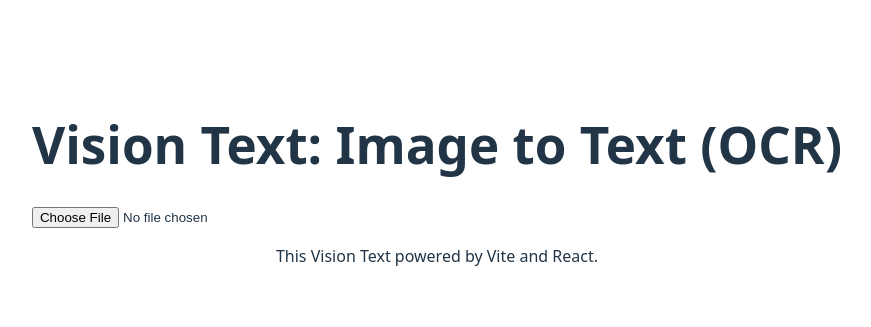
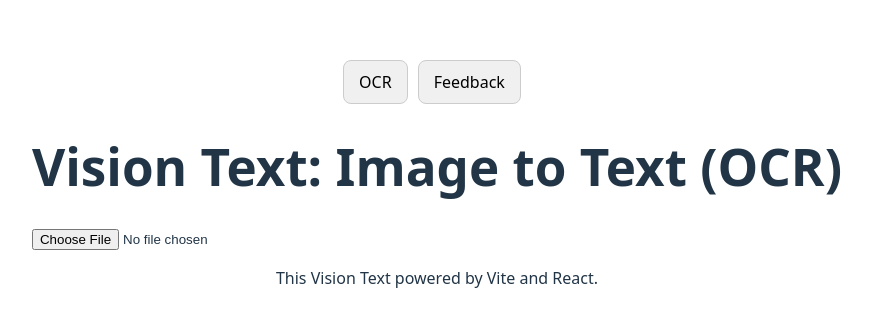
Before and after one commit to hartake/vision-text-ocr-ui, a React (Vite) app in the folder vision-text-ui/: page / in a window 1280 px wide. Shown: the part 217-544 px from the top of the page, without its empty margins (203-1074 px from the left). Built offline with nearby package versions, Linux system fonts and the light colour scheme.

Commit message:
restored feedback SPA

```diff
--- a/vision-text-ui/src/App.css
+++ b/vision-text-ui/src/App.css
@@ -1,3 +1,19 @@
+.navbar {
+  margin-bottom: 20px;
+}
+
+.navbar button {
+  margin-right: 10px;
+  padding: 10px 15px;
+  cursor: pointer;
+  border: 1px solid #ccc;
+  background-color: #f0f0f0;
+}
+
+.navbar button:hover {
+  background-color: #e0e0e0;
+}
+
 #root {
   max-width: 1280px;
   margin: 0 auto;
--- a/vision-text-ui/src/App.jsx
+++ b/vision-text-ui/src/App.jsx
@@ -1,6 +1,7 @@
 import { useState } from 'react';
 import './App.css';
 import ImageUploadForm from './ImageUploadForm.jsx';
+import FeedbackForm from './FeedbackForm.jsx';
 
 // Simple component to display the OCR result
 const OcrResult = ({ text }) => {
@@ -17,14 +18,25 @@ const OcrResult = ({ text }) => {
 
 function App() {
   const [ocrResult, setOcrResult] = useState('');
+  const [view, setView] = useState('ocr'); // 'ocr' or 'feedback'
 
   return (
     <>
+      <nav className="navbar">
+        <button onClick={() => setView('ocr')}>OCR</button>
+        <button onClick={() => setView('feedback')}>Feedback</button>
+      </nav>
+
       <h1>Vision Text: Image to Text (OCR)</h1>
 
-      <ImageUploadForm setOcrResult={setOcrResult} />
-
-      <OcrResult text={ocrResult} />
+      {view === 'ocr' ? (
+        <>
+          <ImageUploadForm setOcrResult={setOcrResult} />
+          <OcrResult text={ocrResult} />
+        </>
+      ) : (
+        <FeedbackForm />
+      )}
 
       <p className="read-the-docs">This Vision Text powered by Vite and React.</p>
     </>
--- /dev/null
+++ b/vision-text-ui/src/FeedbackForm.jsx
@@ -0,0 +1,56 @@
+import { useState } from 'react';
+
+const FeedbackForm = () => {
+  const [feedback, setFeedback] = useState('');
+  const [message, setMessage] = useState('');
+
+  const handleSubmit = async (e) => {
+    e.preventDefault();
+    if (!feedback.trim()) {
+      setMessage('Feedback cannot be empty.');
+      return;
+    }
+
+    try {
+      const response = await fetch('/api/v1/feedback', {
+        method: 'POST',
+        headers: {
+          'Content-Type': 'application/json',
+        },
+        body: JSON.stringify({ feedback }),
+      });
+
+      if (response.ok) {
+        setMessage('Feedback submitted successfully!');
+        setFeedback('');
+      } else {
+        const errorData = await response.json();
+        setMessage(`Error: ${errorData.message || 'Something went wrong.'}`);
+      }
+    } catch (error) {
+      setMessage(`Error: ${error.message}`);
+    }
+  };
+
+  return (
+    <div className="feedback-form">
+      <h2>Feedback</h2>
+      <p>We would love to hear your feedback!</p>
+      <form onSubmit={handleSubmit}>
+        <textarea
+          value={feedback}
+          onChange={(e) => setFeedback(e.target.value)}
+          placeholder="Enter your feedback here..."
+          rows="5"
+          style={{ width: '100%', padding: '10px', boxSizing: 'border-box' }}
+        ></textarea>
+        <button type="submit" style={{ marginTop: '10px' }}>
+          Submit Feedback
+        </button>
+      </form>
+      {message && <p>{message}</p>}
+    </div>
+  );
+};
+
+export default FeedbackForm;
```
